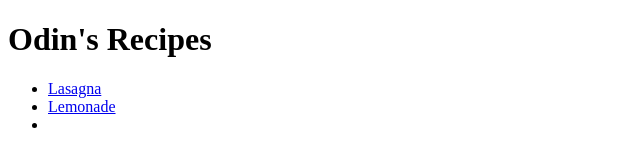
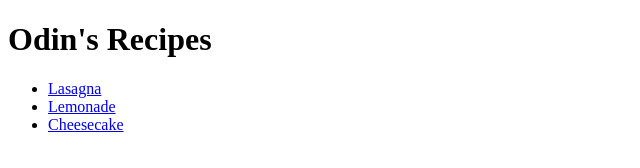
Before and after one commit to unmeshk9/odin-recipes, a plain HTML site: page index.html in a window 1280 px wide. Shown: the full height of the page, 0-640 px from the left. Drawn offline with Linux system fonts and the light colour scheme.

Commit message:
Add Cheesecake

```diff
--- a/index.html
+++ b/index.html
@@ -9,7 +9,7 @@
         <ul>
             <li><a href="recipes/lasagna.html">Lasagna</a></li>
             <li><a href="recipes/lemonade.html">Lemonade</a></li>
-            <li></li>
+            <li><a href="recipes/cheesecake.html">Cheesecake</a></li>
         </ul>
     </body>
 </html>
```
